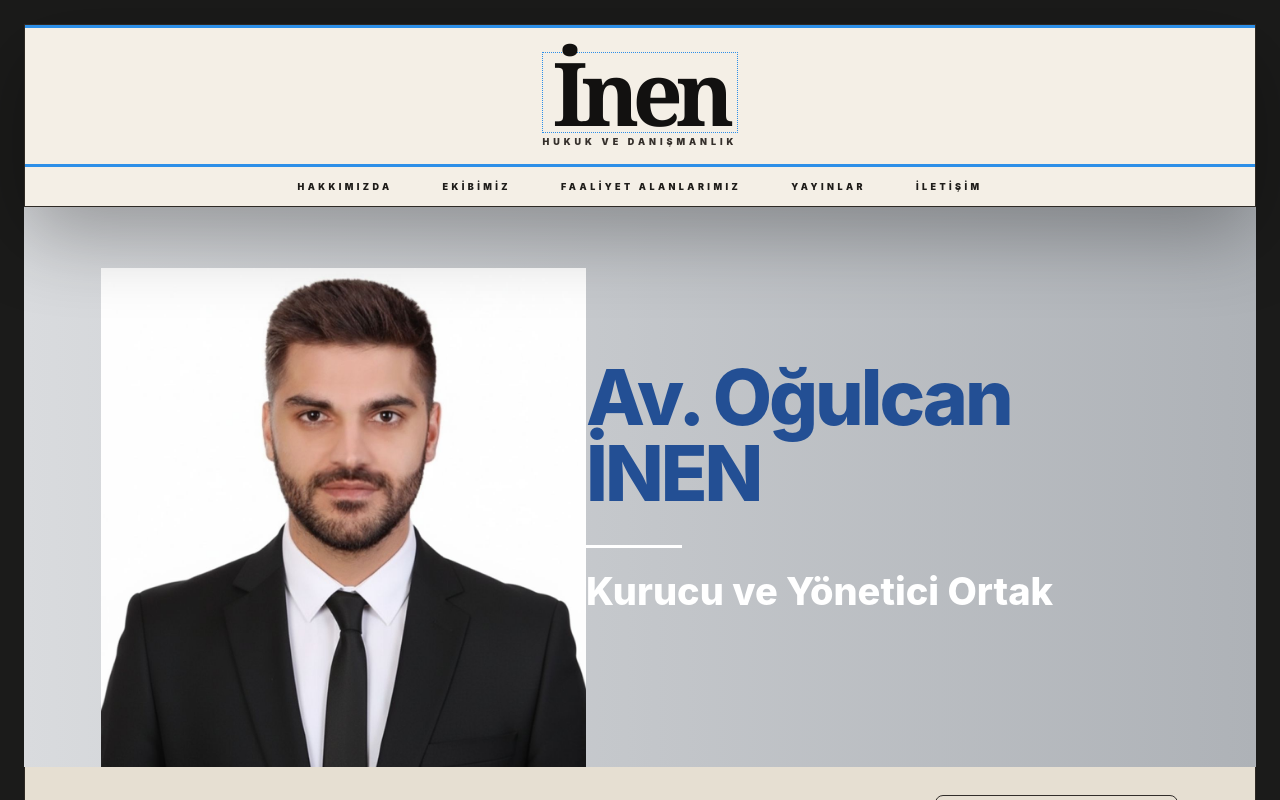
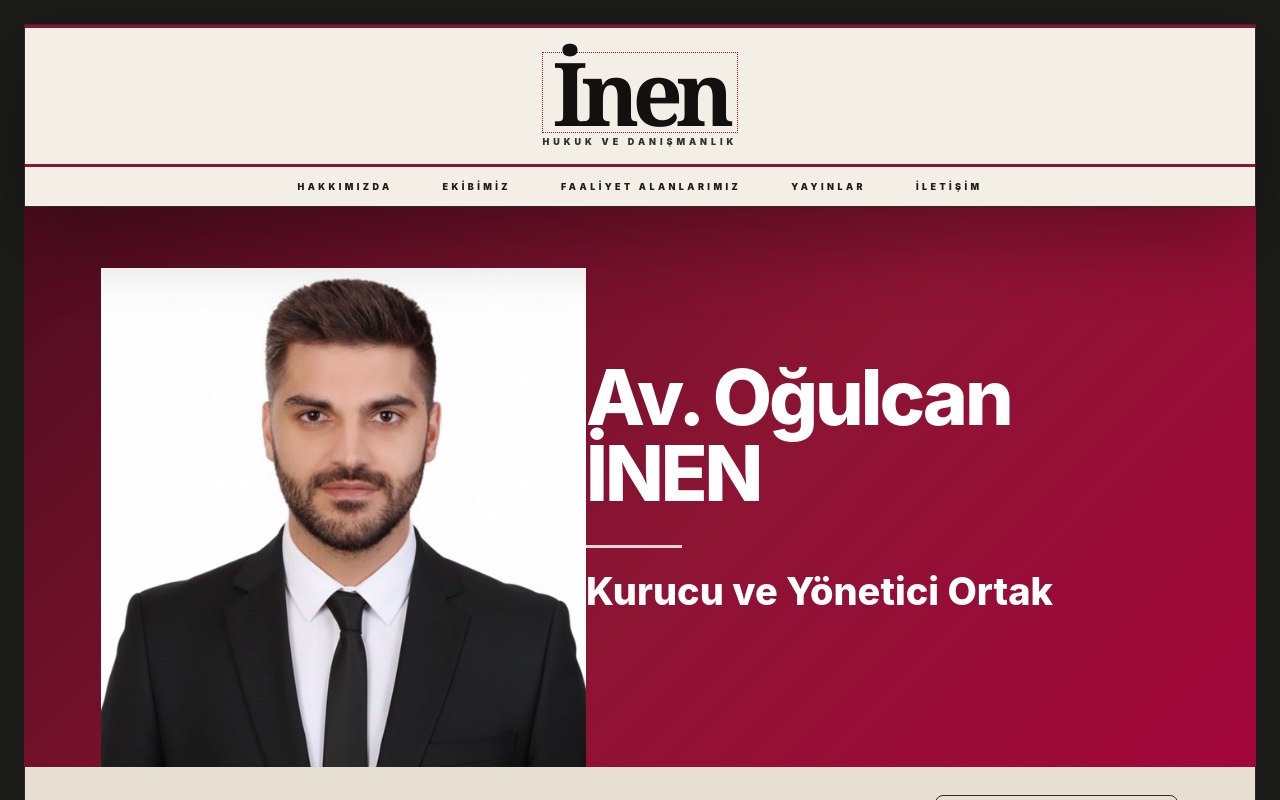
Before and after one commit to Berkant13/ogulcan-inen, a Next.js app: page /ekibimiz/ogulcan-inen in a window 1280 px wide. Shown: the top 800 px of the page. Built offline with nearby package versions, Linux system fonts and the light colour scheme.

Commit message:
Match brand accent colors

```diff
--- a/app/globals.css
+++ b/app/globals.css
@@ -744,7 +744,7 @@ button:hover {
   align-items: center;
   min-height: 560px;
   padding: 0 clamp(24px, 6vw, 92px);
-  background: linear-gradient(90deg, #d9dbde, #aeb2b7);
+  background: linear-gradient(135deg, #4d0c1f 0%, #8c1433 54%, #a2063b 100%);
   overflow: hidden;
 }
 
@@ -762,7 +762,7 @@ button:hover {
 
 .profile-title h1 {
   margin: 0;
-  color: #234f94;
+  color: #fff;
   font-size: clamp(48px, 6vw, 86px);
   font-weight: 800;
   letter-spacing: -0.04em;
@@ -774,7 +774,7 @@ button:hover {
   width: 96px;
   height: 3px;
   margin: 34px 0 20px;
-  background: #fff;
+  background: rgb(255 255 255 / 82%);
 }
 
 .profile-title p {
@@ -1245,14 +1245,14 @@ main > footer {
   padding: 24px 24px 18px;
   color: #121110;
   text-align: center;
-  border-top: 3px solid #2d8fe8;
-  border-bottom: 3px solid #2d8fe8;
+  border-top: 3px solid var(--burgundy);
+  border-bottom: 3px solid var(--burgundy);
 }
 
 .logo span {
   display: inline-block;
   padding: 0 10px;
-  border: 1px dotted #2d8fe8;
+  border: 1px dotted var(--burgundy);
   font-family: Georgia, "Times New Roman", serif;
   font-size: clamp(48px, 7vw, 88px);
   font-weight: 900;
```
